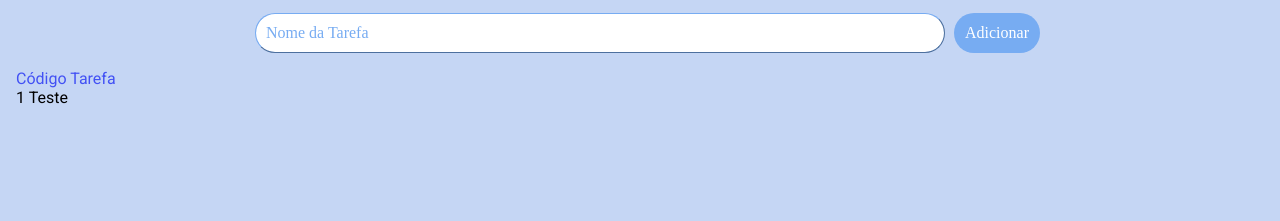
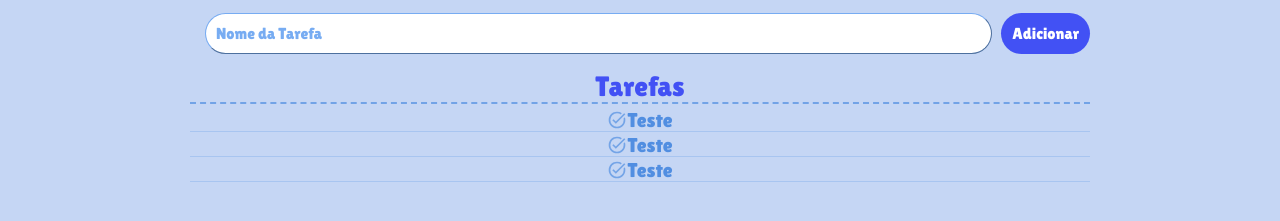
Before and after one commit to rafagt2004/exerc-cio_jquery, a plain HTML site: page index.html in a window 1280 px wide. Shown: the part 119-340 px from the top of the page. Drawn offline with nearby package versions, Linux system fonts and the light colour scheme; a web font is replaced by a local one.

Commit message:
adiconado jQuery e estilização concluída

```diff
--- a/index.html
+++ b/index.html
@@ -7,9 +7,7 @@
     <title>Lista de Tarefas</title>
     <link rel="preconnect" href="https://fonts.googleapis.com">
     <link rel="preconnect" href="https://fonts.gstatic.com" crossorigin>
-    <link
-        href="https://fonts.googleapis.com/css2?family=Roboto:ital,wght@0,100..900;1,100..900&family=Sigmar&display=swap"
-        rel="stylesheet">
+    <link href="https://fonts.googleapis.com/css2?family=Fredericka+the+Great&family=Lilita+One&family=Sigmar&display=swap" rel="stylesheet">
 
     <link rel="stylesheet" href="main.css">
 </head>
@@ -28,18 +26,24 @@
         </div>
     </form>
 
+    <div class="container-lista">
+        <h2>Tarefas</h2>
     <ul class="lista-de-tarefas">
-        <div class="container-lista">
-            <li id="header-lista">
-                <span>Código</span>
-                <span>Tarefa</span>
+            <li>
+                <img src="./images/check.svg" alt="">
+                <span>Teste</span>
             </li>
             <li>
-                <span>1</span>
+                <img src="./images/check.svg" alt="">
                 <span>Teste</span>
             </li>
-        </div>
-    </ul>
+            <li>
+                <img src="./images/check.svg" alt="">
+                <span>Teste</span>
+            </li>
+        </ul>
+    </div>
+    <script src="https://code.jquery.com/jquery-3.7.1.min.js"></script>
     <script src="main.js"></script>
 </body>
 
--- a/main.css
+++ b/main.css
@@ -7,7 +7,7 @@
 body {
     background-color: #c5d6f4;
     align-items: center;
-    font-family: "Roboto", sans-serif;
+    font-family: "Lilita One", sans-serif;
     font-optical-sizing: auto;
     font-style: normal;
     font-variation-settings: "wdth" 100;
@@ -23,18 +23,19 @@ header{
     justify-content: center;
 }
 
-header, form {
-    max-width: 800px;
+header, form, .container-lista {
+    max-width: 900px;
     margin: 16px auto;
     width: 100%;
 }
 
-.container, .container-form, .lista-de-tarefas {
+.container, .container-form {
     margin-left: 16px;
     display: flex;
     align-items: center;
     list-style: none;
 }
+
 
 header div img{
     margin-left: 10px;
@@ -42,7 +43,7 @@ header div img{
 }
 
 form input, form button{
-    font-family: "Sigmar", serif;
+    font-family: "Lilita One", sans-serif;
     border: none;
     font-size: 16px;
 }
@@ -68,14 +69,36 @@ form button{
     font-weight: 100;
     padding: 11px;
     cursor: pointer;
-    background-color: #77acf2;
+    background-color: #4251f4;
     border-radius: 30px;
     margin-left: 5px;
     color: #fff;
 }
 
+.lista-de-tarefas {
+    list-style: none;
+    width: 100%;
+}
 
+.container-lista {
+    text-align: center;
+}
 
-#header-lista{
+.container-lista h2{
+    width: 100%;
     color: #4251f4;
+    font-size: 28px;
+    font-weight: 100;
+    border-bottom: 2px dashed #2674da83;
+    margin-bottom: 5px;
 }
+
+.lista-de-tarefas li{
+    margin-top: 2px;
+    color: #2674dabb;
+    border-bottom: 1px groove #2674da2e;
+    display: flex;
+    justify-content: center;
+    align-items: center;
+    font-size: 20px;
+}
```
Also changed, not shown: images/check.svg (added).
